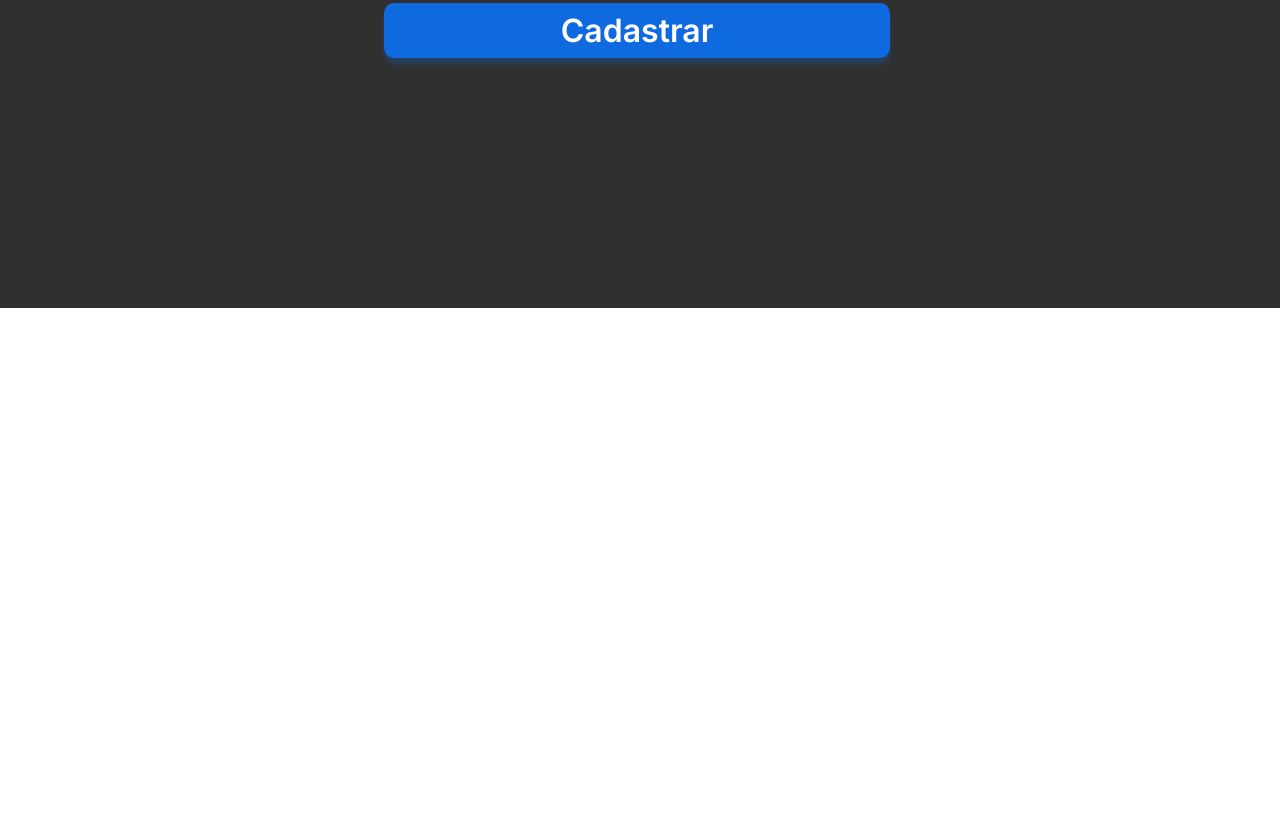
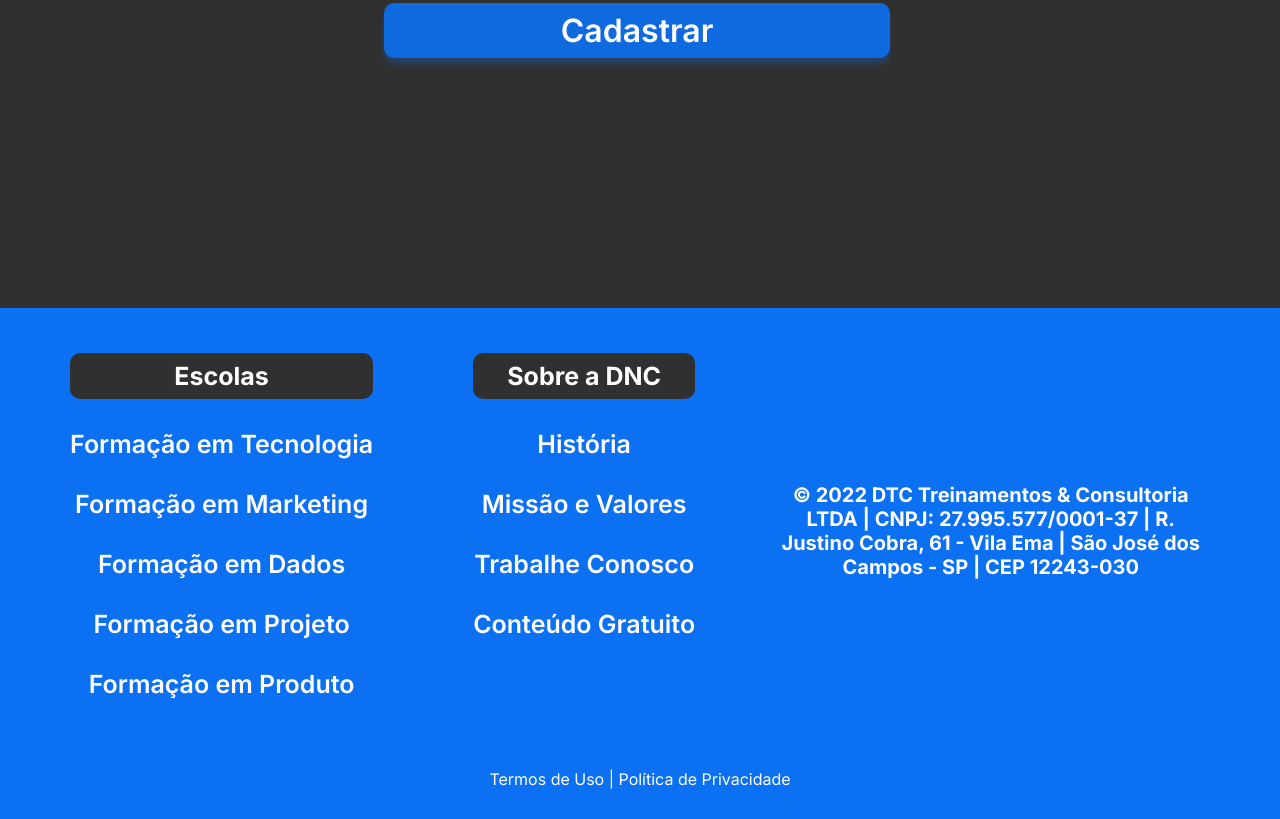
Before and after one commit to FilipePrata/bootcamp-dnc, a plain HTML site: page index.html in a window 1280 px wide. Shown: the part 1446-2265 px from the top of the page. Before the commit the page ends 1754 px from the top, so only its background shows below. Drawn offline with Linux system fonts and the light colour scheme.

Commit message:
Footer Finished

```diff
--- a/index.html
+++ b/index.html
@@ -66,5 +66,59 @@
             </form>
         </div>
     </div>
+
+    <!--FOOTER-->
+    <div class="container" id="footer">
+        <div id="footerLists">
+            <div id="courses">
+                <h1 class="listTitles">
+                    Escolas
+                </h1>
+                <h2>
+                    <a href="">Formação em Tecnologia</a>
+                </h2>
+                <h2>
+                    <a href="">Formação em Marketing</a>
+                </h2>
+                <h2>
+                    <a href="">Formação em Dados</a>
+                </h2>
+                <h2>
+                    <a href="">Formação em Projeto</a>
+                </h2>
+                <h2>
+                    <a href="">Formação em Produto</a>
+                </h2>
+            </div>
+            <div id="about">
+                <h1 class="listTitles">
+                    Sobre a DNC
+                </h1>
+                <h2>
+                    <a href="">História</a>
+                </h2>
+                <h2>
+                    <a href="">Missão e Valores</a>
+                </h2>
+                <h2>
+                    <a href="">Trabalhe Conosco</a>
+                </h2>
+                <h2>
+                    <a href="">Conteúdo Gratuito</a>
+                </h2>
+            </div>
+        </div>
+        <div id="info">
+            <p>
+                © 2022 DTC Treinamentos & Consultoria <br>
+                LTDA | CNPJ: 27.995.577/0001-37 | R. <br>
+                Justino Cobra, 61 - Vila Ema | São José dos <br>
+                 Campos - SP | CEP 12243-030
+            </p>
+        </div>
+    </div>
+    <div class="container" id="extraFooter">
+        <p>Termos de Uso | Política de Privacidade</p>
+    </div>
 </body>
 </html>
--- a/style.css
+++ b/style.css
@@ -121,4 +121,63 @@ a {
     border-radius: 10px;
     border: none;
     margin-top: 80px;
+    cursor: pointer;
 }
+
+#signUpButton:hover {
+    transform: translateY(-7px);
+    transition-duration: 0.6s;
+    background-color: rgba(65, 141, 241, 0.9);
+}
+
+#footer {
+    background: #0C70F2;
+    justify-content: space-between;
+    padding: 45px 80px 70px 70px;
+}
+
+#footerLists {
+    display: flex;
+}
+
+#courses {
+    text-align: center;
+}
+
+#about {
+    text-align: center;
+    margin-left: 100px;
+}
+
+#info {
+    text-align: center;
+    margin-top: 130px;
+    font-weight: 800;
+    font-size: 20px;
+    line-height: 24px;
+}
+
+h2 {
+    font-weight: 600;
+    font-size: 25px;
+    line-height: 30px;
+    margin-top: 30px;
+}
+
+.listTitles {
+    background-color: #303030;
+    border-radius: 10px;
+    padding: 8px 12px 8px 12px;
+    font-weight: 800;
+    font-size: 25px;
+    line-height: 30px;
+    margin: none;
+}
+
+
+
+#extraFooter {
+    background: #0C70F2;
+    text-align: center;
+    padding-bottom: 30px;
+}
```
